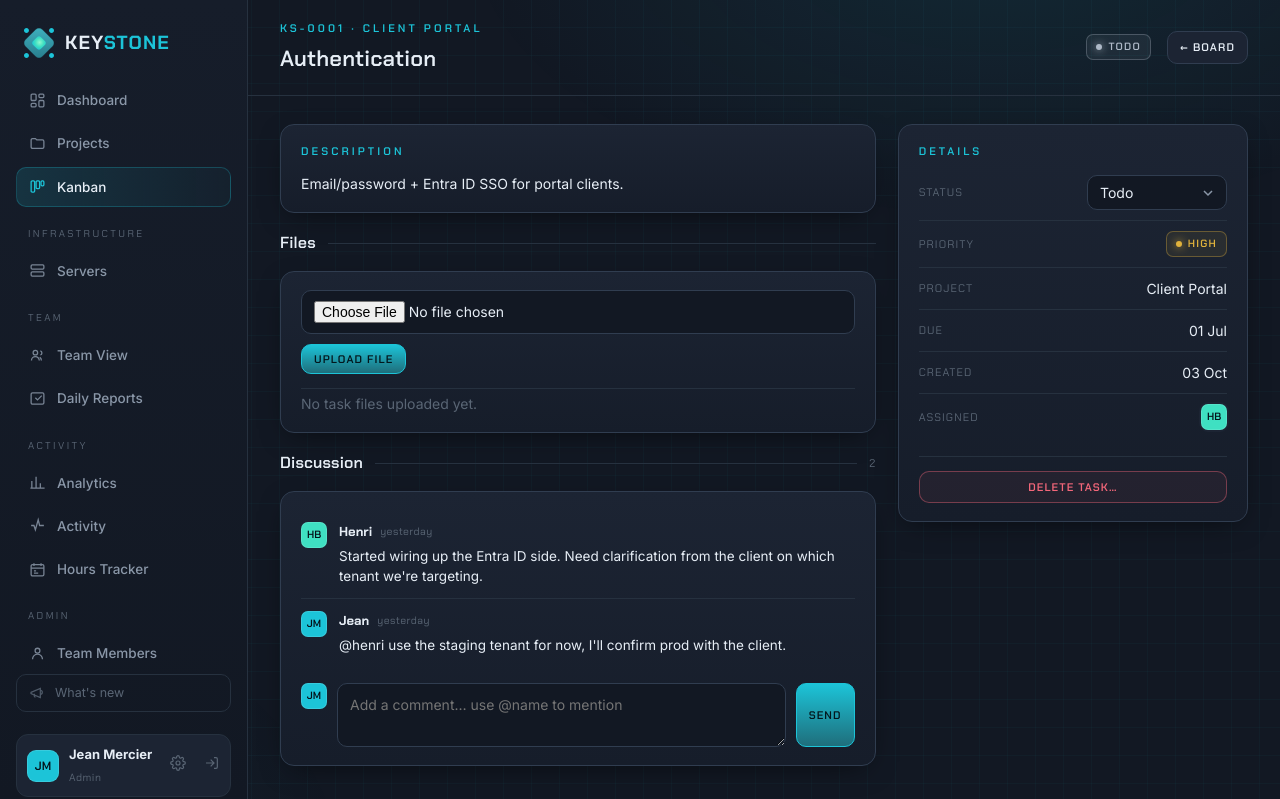
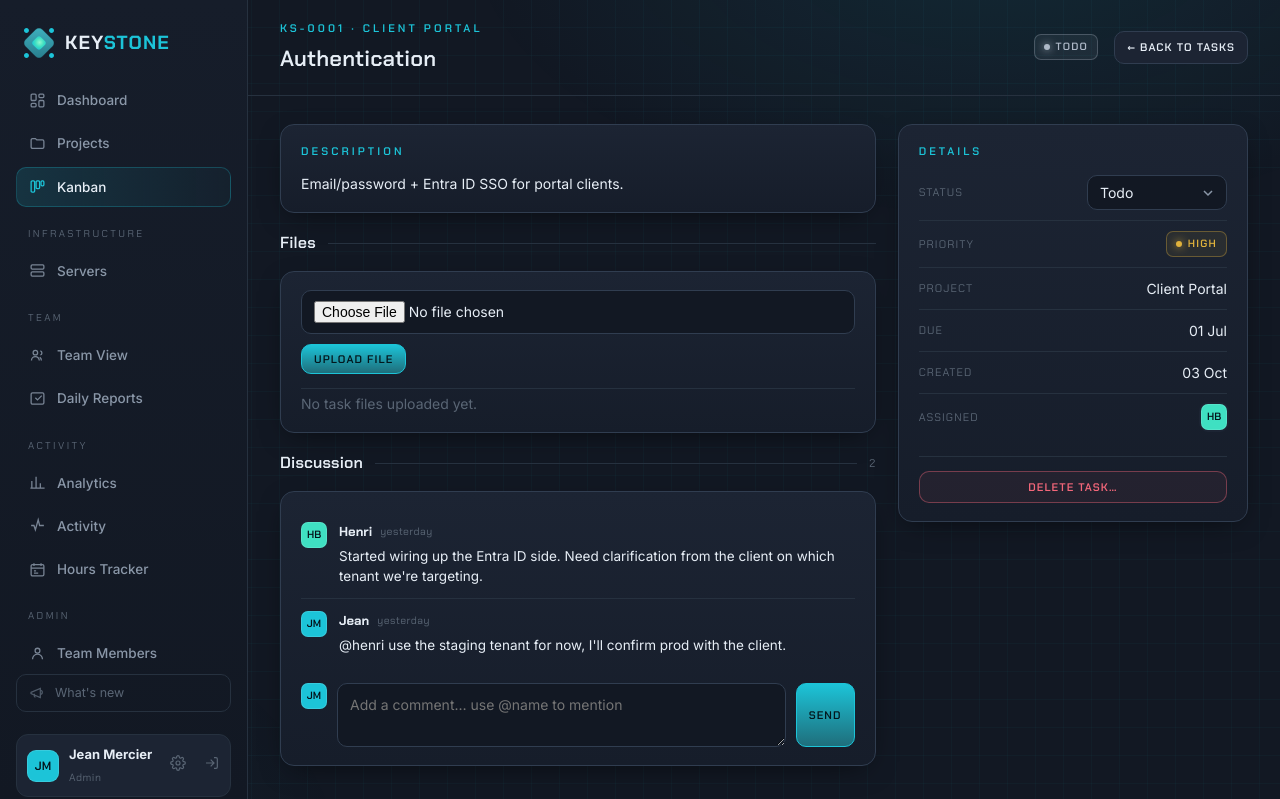
Before and after one commit to Henricus-dw/KeystoneManagement, a FastAPI app: page /tasks/1 in a window 1280 px wide. Shown: the top 799 px of the page. Run offline with FastAPI, Linux system fonts and the light colour scheme; the visitor is signed in with stand-in values (Sample User, id 1); data comes from the database, SQL or seed files in the repository; data that the repository does not hold is empty; some libraries are stand-ins or nearby versions.

Commit message:
task back button

```diff
--- a/templates/task_detail.html
+++ b/templates/task_detail.html
@@ -20,7 +20,7 @@
 
 {% block topbar_actions %}
   {{ badge(task.status) }}
-  <a class="btn sm" href="/board?project_id={{ task.project_id }}">← Board</a>
+  <a class="btn sm" href="/board?project_id={{ task.project_id }}" aria-label="Back to {{ task.project.name }} tasks">← Back to tasks</a>
 {% endblock %}
 
 {% block content %}
```
